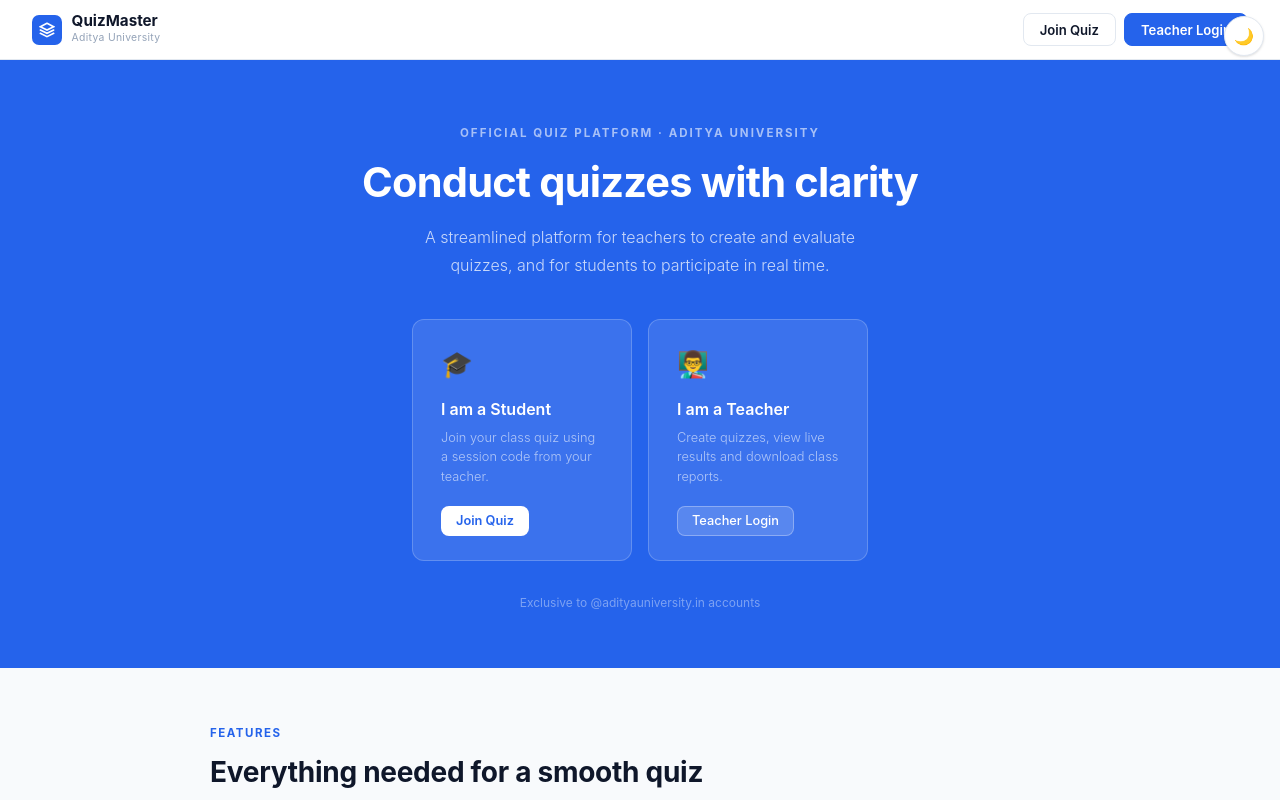
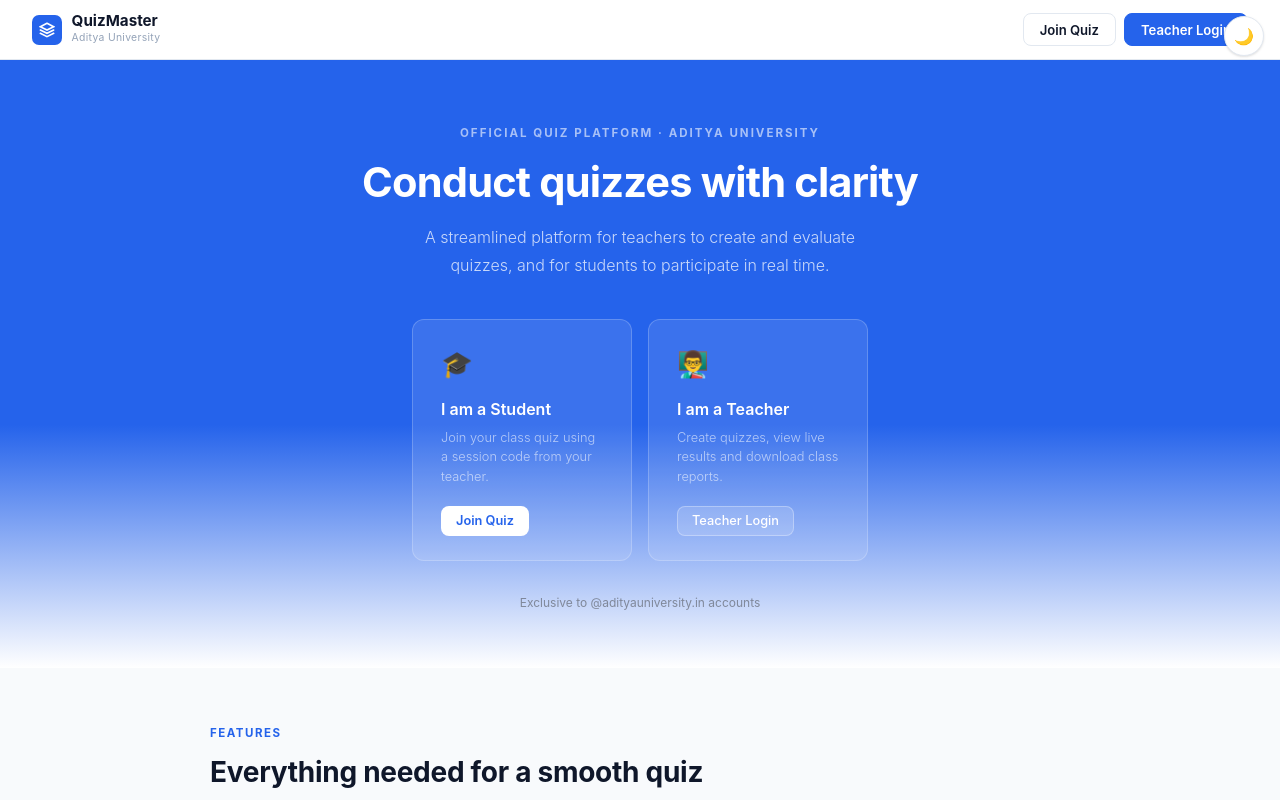
Before and after one commit to Srinivaas006/quizproject, a React (Create React App) app in the folder frontend/: page / in a window 1280 px wide. Shown: the top 800 px of the page. Built offline with nearby package versions, Linux system fonts and the light colour scheme; no server answers.

Commit message:
bg changed in home

```diff
--- a/frontend/src/components/HomePage.js
+++ b/frontend/src/components/HomePage.js
@@ -53,8 +53,9 @@
 
       {/* ── HERO ── */}
       <div style={{
-        backgroundColor: 'var(--primary)', color: '#fff',
-        padding: '4rem 1.5rem 3.5rem', textAlign: 'center'
+       background: 'linear-gradient(to bottom, var(--primary) 60%, #ffffff)',
+  color: '#fff',
+  padding: '4rem 1.5rem 3.5rem', textAlign: 'center'
       }}>
         <div style={{ fontSize: '0.72rem', fontWeight: '700', textTransform: 'uppercase', letterSpacing: '2px', color: 'rgba(255,255,255,0.6)', marginBottom: '1rem' }}>
           Official Quiz Platform · Aditya University
@@ -109,8 +110,8 @@
           </div>
         </div>
 
-        <p style={{ fontSize: '0.75rem', color: 'rgba(255,255,255,0.4)' }}>
-          Exclusive to @adityauniversity.in accounts
+        <p style={{ fontSize: '0.75rem', color: 'rgba(60,60,60,0.5)' }}>
+  Exclusive to @adityauniversity.in accounts
         </p>
       </div>
 
```
